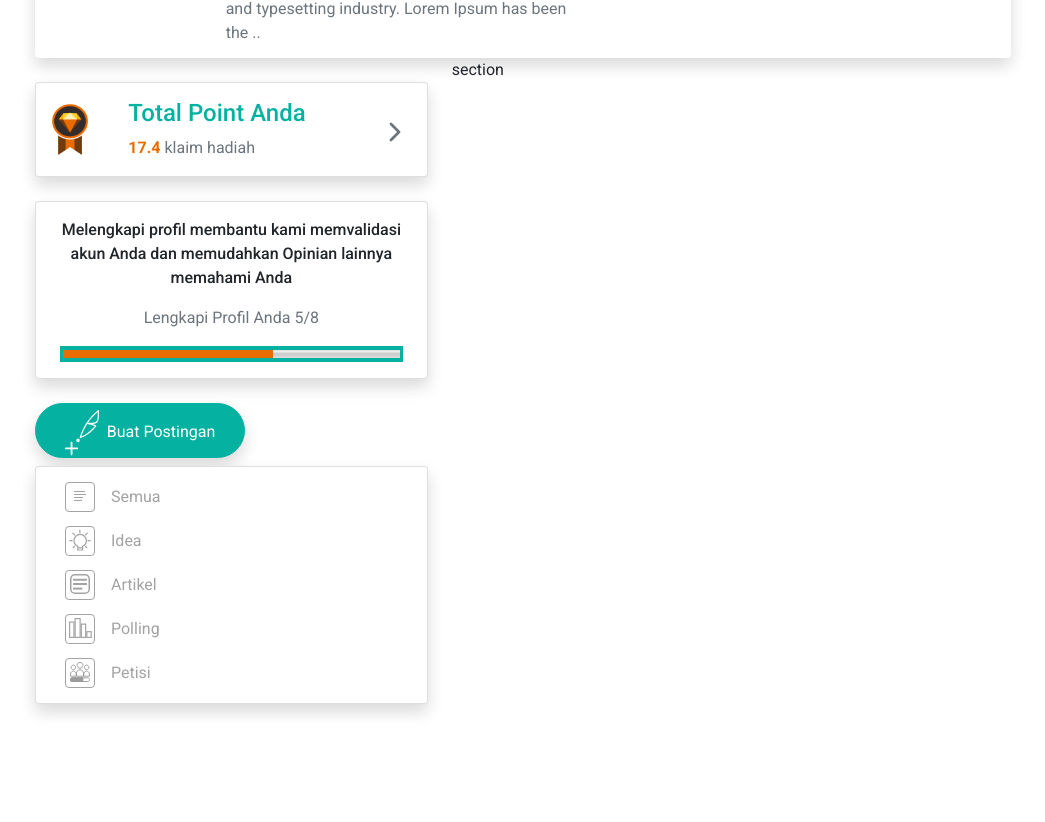
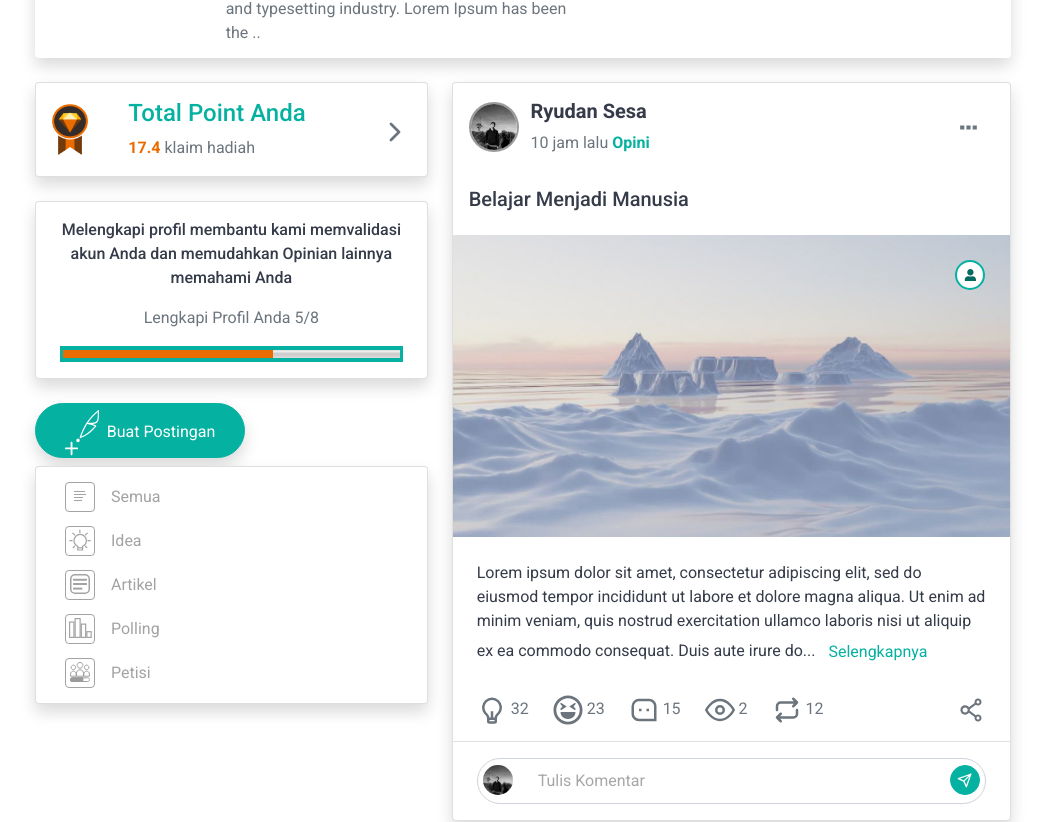
Before and after one commit to rintosaputro/profile-page, a React (Create React App) app: page / in a window 1280 px wide. Shown: the part 498-1320 px from the top of the page, without its empty margins (117-1162 px from the left). Before the commit the page ends 1252 px from the top, so only its background shows below. Built offline with nearby package versions, Linux system fonts and the light colour scheme.

Commit message:
feat: add post component

```diff
--- a/src/assets/styles/layout.scss
+++ b/src/assets/styles/layout.scss
@@ -2,4 +2,5 @@
   margin: 0 30px;
   margin-bottom: 50px;
   font-family: 'Roboto', sans-serif !important;
+  color: #353b48;
 }
--- a/src/assets/styles/listPost.scss
+++ b/src/assets/styles/listPost.scss
@@ -1,23 +1,23 @@
-$secondary: #A3A3A3;
-$primary: #05B1A1;
+$secondary-gray: #A3A3A3;
+$primary-blue: #05B1A1;
 
 .btn-list {
-  color: $secondary;
+  color: $secondary-gray;
   .icon-container {
     height: 30px;
     width: 30px;
-    border: 1px solid $secondary;
+    border: 1px solid $secondary-gray;
   }
 }
 .btn-list:hover {
-  color: $primary;
+  color: $primary-blue;
   background-color: #ddf1f7;
   .icon-container, .icon-container svg path{
     color: white;
     fill: white;
     stroke: white;
     display: inline-block;
-    background-color: $primary;
+    background-color: $primary-blue;
   }
 }
 .btn:focus {
--- /dev/null
+++ b/src/assets/styles/postSection.scss
@@ -0,0 +1,38 @@
+.post-section {
+  .img-profile {
+    width: 50px;
+    height: 50px;
+    border: 2px solid rgb(156, 155, 155);
+  }
+  .option-post {
+    font-weight: bold;
+  }
+  .icon-tag {
+    top: 25px;
+    right: 25px;
+    border: 2px solid #05B1A1;
+    font-size: 80%;
+    svg {
+      color: #036a60;
+    }
+  }
+  .icon-tag, .img-user-comment, .btn-send {
+    width: 30px;
+    height: 30px;
+  }
+  .form-control {
+    padding: 10px 60px;
+  }
+  .form-control::placeholder {
+    color: rgb(168, 166, 166);
+  }
+  .img-comment {
+    left: 30px;
+    bottom: 25px;
+  }
+  .btn-send {
+    font-size: 80%;
+    right: 30px;
+    bottom: 25px;
+  }
+}
--- /dev/null
+++ b/src/components/Post.js
@@ -0,0 +1,88 @@
+/* eslint-disable no-unused-vars */
+import React, { useState } from 'react';
+import { BiDotsHorizontal } from 'react-icons/bi';
+
+import { FaUser, FaRegLaughSquint } from 'react-icons/fa';
+import { RiLightbulbLine, RiMessage3Line } from 'react-icons/ri';
+import { FiEye, FiSend } from 'react-icons/fi';
+import { AiOutlineShareAlt } from 'react-icons/ai';
+import { TbRepeat } from 'react-icons/tb';
+
+import profile from '../data-dummy/profile';
+import timePost from '../helper/timePost';
+
+import '../assets/styles/postSection.scss';
+
+const Post = ({ photoProfile, name, post }) => {
+  const [fullContent, setFullContent] = useState(false);
+  // const { photoProfile, name, post } = profile;
+  const {
+    title, contents, image, likes, emotes, comments, views, reposts, createdAt, category,
+  } = post;
+
+  const interactions = [
+    { Icon: RiLightbulbLine, total: likes },
+    { Icon: FaRegLaughSquint, total: emotes },
+    { Icon: RiMessage3Line, total: comments },
+    { Icon: FiEye, total: views },
+    { Icon: TbRepeat, total: reposts },
+  ];
+  return (
+    <article className="post-section card shadow rounded mb-5">
+      <div className="row p-3 align-items-center">
+        <div className="col-1 me-3">
+          <img src={photoProfile} alt="profile" className="img-profile rounded-pill" />
+        </div>
+        <div className="col d-flex flex-row justify-content-between align-items-center">
+          <div>
+            <div className="mb-2 fw-bold h5">{name}</div>
+            <span className="text-muted">{timePost(createdAt)}</span>
+            <span className="fw-bold text-primary ps-1">{category}</span>
+          </div>
+          <div>
+            <button className="btn option-post text-muted" type="button">
+              <BiDotsHorizontal size={25} />
+            </button>
+          </div>
+        </div>
+      </div>
+      <h5 className="p-3">{title}</h5>
+      <div className="position-relative">
+        <img src={image} alt={title} className="img-fluid mx-auto" />
+        <div className="icon-tag position-absolute rounded-pill bg-white d-flex align-items-center justify-content-center">
+          <FaUser />
+        </div>
+      </div>
+      {(contents.length <= 250 || fullContent)
+        ? <p className="p-4 m-0">{contents}</p>
+        : (
+          <p className="p-4 m-0">
+            {`${contents.substring(0, 250)}...`}
+            <button className="btn text-primary" onClick={setFullContent} type="button">Selengkapnya</button>
+          </p>
+        )}
+      <div className="px-4 pb-3 d-flex flex-row border-bottom">
+        {interactions.map(({ Icon, total }) => (
+          <div className="text-muted my-auto" key={total}>
+            <Icon size={30} />
+            <span className="ms-1 me-4">{total}</span>
+          </div>
+        ))}
+        <div className="ms-auto">
+          <AiOutlineShareAlt size={30} className="text-muted" />
+        </div>
+      </div>
+      <form className="px-4 positon-relative my-3">
+        <label className="img-comment position-absolute">
+          <img src={photoProfile} alt="profile" className="img-user-comment rounded-pill" />
+        </label>
+        <input placeholder="Tulis Komentar" className="form-control rounded-pill" type="text" />
+        <button className="btn-send btn btn-primary position-absolute rounded-pill p-0 text-white" type="button">
+          <FiSend size={15} />
+        </button>
+      </form>
+    </article>
+  );
+};
+
+export default Post;
--- a/src/data-dummy/profile.js
+++ b/src/data-dummy/profile.js
@@ -15,7 +15,8 @@ const profile = {
     totalPost: 12,
     posts: [
       {
-        category: 'opini',
+        id: 1,
+        category: 'Opini',
         title: 'Belajar Menjadi Manusia',
         image: imagePost,
         contents: 'Lorem ipsum dolor sit amet, consectetur adipiscing elit, sed do eiusmod tempor incididunt ut labore et dolore magna aliqua. Ut enim ad minim veniam, quis nostrud exercitation ullamco laboris nisi ut aliquip ex ea commodo consequat. Duis aute irure dolor in reprehenderit in voluptate velit esse cillum dolore eu fugiat nulla pariatur. Excepteur sint occaecat cupidatat non proident, sunt in culpa qui officia deserunt mollit anim id est laborum.',
@@ -24,9 +25,11 @@ const profile = {
         comments: 15,
         views: 2,
         reposts: 12,
+        createdAt: new Date('2022-06-08T12:00:00Z'),
       },
       {
-        category: 'opini',
+        id: 2,
+        category: 'Opini',
         title: 'Belajar Menjadi Manusia',
         image: imagePost,
         contents: 'Lorem ipsum dolor sit amet, consectetur adipiscing elit, sed do eiusmod tempor incididunt ut labore et dolore magna aliqua. Ut enim ad minim veniam, quis nostrud exercitation ullamco laboris nisi ut aliquip ex ea commodo consequat. Duis aute irure dolor in reprehenderit in voluptate velit esse cillum dolore eu fugiat nulla pariatur. Excepteur sint occaecat cupidatat non proident, sunt in culpa qui officia deserunt mollit anim id est laborum.',
@@ -35,6 +38,7 @@ const profile = {
         comments: 15,
         views: 2,
         reposts: 12,
+        createdAt: new Date('2022-06-08T12:00:00Z'),
       },
     ],
   },
--- /dev/null
+++ b/src/helper/timePost.js
@@ -0,0 +1,16 @@
+const timePost = (date) => {
+  const second = Math.floor((new Date() - date) / 1000);
+  let interval = second / 31536000;
+  if (interval > 1) return `${Math.floor(interval)} tahun lalu`;
+  interval = second / 2592000;
+  if (interval > 1) return `${Math.floor(interval)} bulan lalu`;
+  interval = second / 86400;
+  if (interval > 1) return `${Math.floor(interval)} hari lalu`;
+  interval = second / 3600;
+  if (interval > 1) return `${Math.floor(interval)} jam lalu`;
+  interval = second / 60;
+  if (interval > 1) return `${Math.floor(interval)} menit lalu`;
+  return `${Math.floor(second)} detik lalu`;
+};
+
+export default timePost;
--- a/src/pages/Profile/index.js
+++ b/src/pages/Profile/index.js
@@ -1,11 +1,17 @@
 import React from 'react';
 import HeaderProfile from './Header';
 
+import '../../assets/styles/profile/profile.scss';
+
 import Layout from '../../components/Layout';
-import '../../assets/styles/profile/profile.scss';
 import Aside from './Aside';
+import Post from '../../components/Post';
 
-const Profile = () => (
+import profile from '../../data-dummy/profile';
+
+const Profile = () => {
+  const { photoProfile, fullName, post } = profile;
+  return (
     <Layout>
       <div className="profile-page">
         <HeaderProfile />
@@ -13,12 +19,17 @@ const Profile = () => (
           <div className="col-5">
             <Aside />
           </div>
-        <section className="col-7">
-          section
+          <section className="col-7 mt-4">
+            {post?.posts.map((data) => (
+              <div key={data.id}>
+                <Post photoProfile={photoProfile} name={fullName} post={data} />
+              </div>
+            ))}
           </section>
         </div>
       </div>
     </Layout>
   );
+};
 
 export default Profile;
```
Lines whose indentation alone changed are shown as unchanged.
